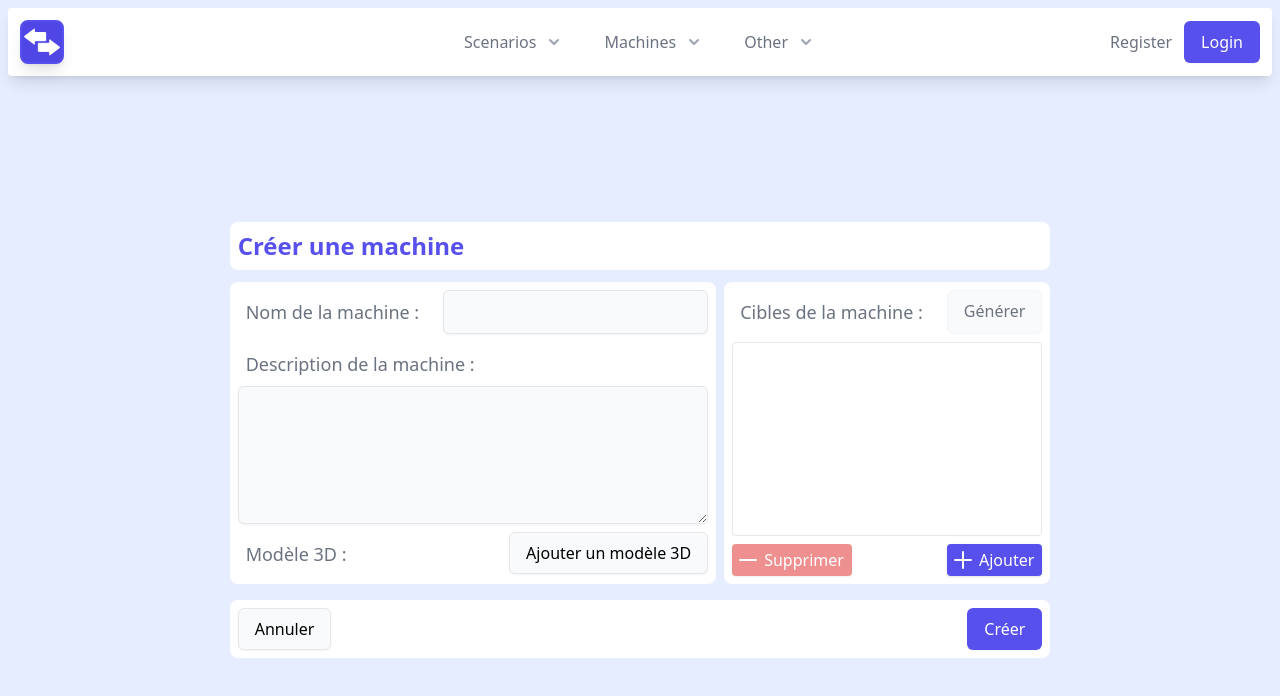
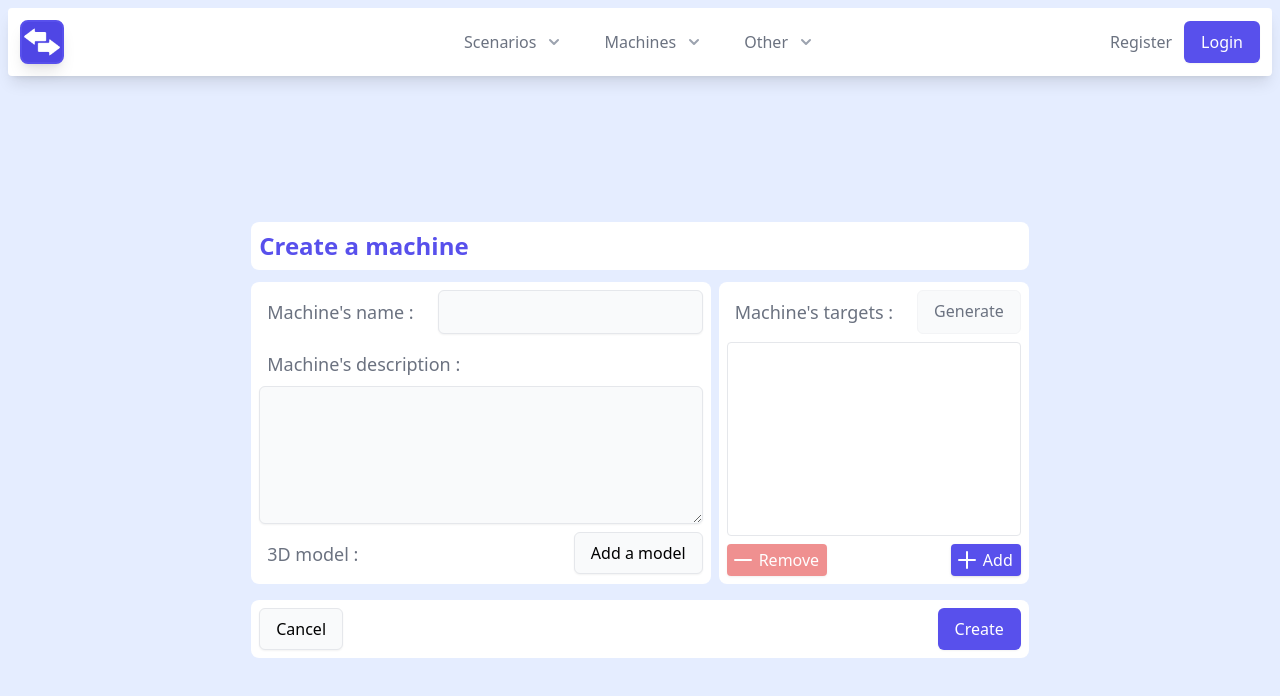
Before and after one commit to ERPI-UL/HELP-API, a Vue app in the folder app/: page /machines/create in a window 1280 px wide. Shown: the top 696 px of the page. Built offline with nearby package versions, Linux system fonts and the light colour scheme.

Commit message:
Modified createmachine page for language support

```diff
--- a/app/src/assets/languages/English.js
+++ b/app/src/assets/languages/English.js
@@ -6,6 +6,7 @@ const LANGUAGE = {
         CREATE: "create",
         EDIT: "edit",
         DELETE: "delete",
+        ADD: "add",
         SAVE: "save",
         CANCEL: "cancel",
         VALIDATE: "validate",
@@ -16,12 +17,13 @@ const LANGUAGE = {
         CONNECT: "connect",
         MORE: "more",
         SELECT: "select",
-        SEE: "see",
+        VIEW: "view",
         CHANGE: "change",
         SEND: "send",
         RESET: "reset",
         CHANGE: "change",
-        UPDATE: "update"
+        UPDATE: "update",
+        GENERATE: "generate"
     },
 
     EVENTS: {
@@ -53,6 +55,10 @@ const LANGUAGE = {
         TEACHER: "teacher",
         LEARNER: "learner",
         VISITOR: "visitor"
+    },
+
+    LOGS: {
+        MODIFICATIONS_SAVED: "Modifications saved",
     },
 
     COMMON: {
@@ -148,6 +154,22 @@ const LANGUAGE = {
         },
         ACTIONS: {
             NEW: "new machine",
+        },
+        MESSAGES: {
+            TITLE: "{action} a machine",
+            MACHINE_NAME: "machine's name",
+            MACHINE_DESCRIPTION: "machine's description",
+            MACHINE_MODEL: "3D model",
+            MACHINE_TARGETS: "machine's targets",
+            ADD_MODEL: "add a model",
+        },
+        LOGS: {
+            ERROR_MODEL_SAVING: "Error while saving the 3D model",
+            SPECIFY_MACHINE_NAME: "Please specify a machine name",
+            SPECIFY_MACHINE_DESCRIPTION: "Please specify a machine description",
+            SPECIFY_TARGET_NAME: "Please specify a target name",
+            DUPLICATE_TARGET_NAME: "Please specify unique target names",
+            ERROR_CREATION: "Error while creating the machine",
         }
     },
 
--- a/app/src/views/CreateMachine.vue
+++ b/app/src/views/CreateMachine.vue
@@ -7,32 +7,39 @@
             <div class="flex m-auto grow-0 w-fit m-2 mx-auto max-w-full">
                 <div class="flex grow flex-col my-auto min-h-0 max-h-inherit md:max-h-full">
                     <div id="scenario-header" class="flex flex-col grow max-h-full min-h-0">
-                        <h2 class="text-2xl text-indigo-600 font-extrabold mx-2 my-1 bg-white p-2 rounded-lg">{{ pageMode == MODE_VIEW ? "Voir" : pageMode == MODE_EDIT ? "Modifier" : "Créer" }} une machine</h2>
+                        <h2 class="text-2xl text-indigo-600 font-extrabold mx-2 my-1 bg-white p-2 rounded-lg">
+                            {{
+                                User.LANGUAGE.DATA.MACHINES.MESSAGES.TITLE.replace("{action}",
+                                (pageMode == MODE_VIEW ? User.LANGUAGE.DATA.ACTIONS.VIEW : pageMode == MODE_EDIT ? User.LANGUAGE.DATA.ACTIONS.EDIT : User.LANGUAGE.DATA.ACTIONS.CREATE))
+                            }}
+                        </h2>
                         <div class="flex md:flex-row flex-col p-2 min-h-0">
                             <!-- Machien's basic informations -->
                             <div class="flex flex-col h-full bg-white rounded-lg p-2 max-w-full space-y-2">
                                 <div class="flex md:flex-row flex-col justify-between"> <!-- Machine name input (input label and input zone) -->
-                                    <p class="text-gray-500 font-base text-lg p-2 mr-4">Nom de la machine : </p>
+                                    <p class="text-gray-500 font-base text-lg p-2 mr-4">{{ User.LANGUAGE.DATA.MACHINES.MESSAGES.MACHINE_NAME }} : </p>
                                     <input type="text" id="input-machinename" name="scenario-name" value="" class="md:size-to-parent whitespace-nowrap inline-flex px-4 py-2 border-gray-200 rounded-md shadow-sm text-base font-medium text-black bg-gray-50 hover:bg-gray-100">
                                 </div>
                                 <div class="flex flex-col grow-0"> <!-- Machine description input (input label and input zone) -->
-                                    <p class="text-gray-500 font-base text-lg p-2 mr-4">Description de la machine : </p>
+                                    <p class="text-gray-500 font-base text-lg p-2 mr-4">{{ User.LANGUAGE.DATA.MACHINES.MESSAGES.MACHINE_DESCRIPTION }} : </p>
                                     <textarea id="input-machinedesc" rows="5" style="resize: both;" class="md:size-to-parent px-4 py-2 border-gray-200 rounded-md shadow-sm text-base font-medium text-black bg-gray-50 hover:bg-gray-100"></textarea>
                                 </div>
                                 <div class="edit-zone flex justify-between grow-0"> <!-- Machine description input (input label and input zone) -->
-                                    <p class="text-gray-500 font-base text-lg p-2 mr-4">Modèle 3D : </p>
+                                    <p class="text-gray-500 font-base text-lg p-2 mr-4">{{ User.LANGUAGE.DATA.MACHINES.MESSAGES.MACHINE_MODEL }} : </p>
                                     <input type="file" name="" id="model-input" accept=".glb,.gltf">
                                     <label for="model-input">
-                                        <p class="md:size-to-parent border whitespace-nowrap inline-flex px-4 py-2 border-gray-200 rounded-md shadow-sm text-base font-medium text-black bg-gray-50 hover:bg-gray-100 cursor-pointer">Ajouter un modèle 3D</p>
+                                        <p class="md:size-to-parent border whitespace-nowrap inline-flex px-4 py-2 border-gray-200 rounded-md shadow-sm text-base font-medium text-black bg-gray-50 hover:bg-gray-100 cursor-pointer">
+                                            {{ User.LANGUAGE.DATA.MACHINES.MESSAGES.ADD_MODEL }}
+                                        </p>
                                     </label>
                                 </div>
                             </div>
                             <!-- Machine's targets -->
                             <div class="flex grow flex-col md:mt-0 mt-2 md:ml-2 ml-0 bg-white rounded-lg p-2 min-h-0 max-h-screen space-y-2">
                                 <div class="flex flex-row">
-                                    <p class="text-gray-500 font-base text-lg p-2 mr-4">Cibles de la machine : </p>
+                                    <p class="text-gray-500 font-base text-lg p-2 mr-4">{{ User.LANGUAGE.DATA.MACHINES.MESSAGES.MACHINE_TARGETS }} : </p>
                                     <p id="generate-btn" class="edit-zone border whitespace-nowrap inline-flex px-4 py-2 border-gray-100 rounded-md text-base font-medium text-gray-500 bg-gray-50 cursor-default">
-                                        Générer
+                                        {{ User.LANGUAGE.DATA.ACTIONS.GENERATE }}
                                     </p>
                                 </div>
                                 <div class="flex grow flex-col min-h-0">
@@ -51,13 +58,13 @@
                                             <svg xmlns="http://www.w3.org/2000/svg" class="h-6 w-6 m-auto text-white" fill="none" viewBox="0 0 24 24" stroke="currentColor" stroke-width="2">
                                             <path stroke-linecap="round" stroke-linejoin="round" d="M20 12H4" /> <!-- Remove button icon -->
                                             </svg>
-                                            <p class="whitespace-nowrap text-white m-auto mx-1">Supprimer</p> <!-- Remove button label -->
+                                            <p class="whitespace-nowrap text-white m-auto mx-1">{{ User.LANGUAGE.DATA.ACTIONS.REMOVE }}</p> <!-- Remove button label -->
                                         </button>
                                         <button v-on:click="addMachineTarget();" class="bg-indigo-600 p-1 h-fit w-fit flex flex-row shadow rounded">
                                             <svg xmlns="http://www.w3.org/2000/svg" class="h-6 w-6 m-auto text-white" fill="none" viewBox="0 0 24 24" stroke="currentColor" stroke-width="2">
                                             <path stroke-linecap="round" stroke-linejoin="round" d="M12 4v16m8-8H4" /> <!-- Add button icon -->
                                             </svg>
-                                            <p class="whitespace-nowrap text-white m-auto mx-1">Ajouter</p> <!-- Add button label -->
+                                            <p class="whitespace-nowrap text-white m-auto mx-1">{{ User.LANGUAGE.DATA.ACTIONS.ADD }}</p> <!-- Add button label -->
                                         </button>
                                     </div>
                                 </div>
@@ -69,8 +76,8 @@
                                 <p class="opacity-0 text-center text-indigo-600"></p>
                             </div>
                             <div class="flex grow justify-between"> <!-- Buttons -->
-                                <BackButton>{{ pageMode == MODE_VIEW ? "Retour" : "Annuler" }}</BackButton> <!-- Cancel button -->
-                                <ValidateButton id="validate-button" v-on:click="saveMachine" v-if="pageMode != MODE_VIEW">{{ pageMode == MODE_EDIT ? "Modifier" : "Créer" }}</ValidateButton> <!-- Save button -->
+                                <BackButton>{{ pageMode == MODE_VIEW ? User.LANGUAGE.DATA.ACTIONS.BACK : User.LANGUAGE.DATA.ACTIONS.CANCEL }}</BackButton> <!-- Cancel button -->
+                                <ValidateButton id="validate-button" v-on:click="saveMachine" v-if="pageMode != MODE_VIEW">{{ pageMode == MODE_EDIT ? User.LANGUAGE.DATA.ACTIONS.EDIT : User.LANGUAGE.DATA.ACTIONS.CREATE }}</ValidateButton> <!-- Save button -->
                             </div>
                         </div>
                     </div>
@@ -96,7 +103,7 @@ import { GLTFLoader } from "three/examples/jsm/loaders/GLTFLoader";
  */
 function logMessage(msg) {
     const btn = document.getElementById("validate-button");
-    btn.innerHTML = action;
+    btn.innerHTML = pageMode;
     const div = document.getElementById("log-zone");
     const txt = div.firstElementChild;
     if (txt.innerHTML.length < 1)
@@ -267,7 +274,7 @@ function saveModifications(name, description, targets) {
     saveMachineModel(originalMachine.id).then(() => {
         // model uploaded
     }).catch(err => {
-        logMessage("Erreur lors de la sauvegarde du modèle 3D");
+        logMessage(User.LANGUAGE.DATA.MACHINES.LOGS.ERROR_MODEL_SAVING);
         console.error(err);
     });
 
@@ -289,7 +296,7 @@ function saveModifications(name, description, targets) {
     });
 
     const setTaskDone = () => {
-        logMessage("Modifications sauvegardées");
+        logMessage(User.LANGUAGE.DATA.LOGS.MODIFICATIONS_SAVED);
         // redirectHome();
         // retreiveMachineInfos();
     };
@@ -352,13 +359,13 @@ function saveMachine() {
     // if no name has been provided, notify the user and return
     if (machineName.value.length < 1) {
         machineName.focus();
-        logMessage("Veuillez préciser un nom de machine.")
+        logMessage(User.LANGUAGE.DATA.MACHINES.LOGS.SPECIFY_MACHINE_NAME);
         return;
     }
     // if no description has been provided, notify the user and return
     if (machineDesc.value.length < 1) {
         machineDesc.focus();
-        logMessage("Veuillez préciser une description de machine.")
+        logMessage(User.LANGUAGE.DATA.MACHINES.LOGS.SPECIFY_MACHINE_DESCRIPTION);
         return;
     }
 
@@ -366,13 +373,13 @@ function saveMachine() {
     for (let i = 0; i < machineTargs.length; i++) {
         const target = machineTargs[i];
         if (target.name < 1) {
-            logMessage("Veuillez préciser un nom de cible.")
+            logMessage(User.LANGUAGE.DATA.MACHINES.LOGS.SPECIFY_TARGET_NAME)
             return;
         }
         for (let j = i+1; j < machineTargs.length; j++) {
             const target2 = machineTargs[j];
             if (target2.name == target.name) {
-                logMessage("Veuillez ne pas préciser deux fois la même cible.")
+                logMessage(User.LANGUAGE.DATA.MACHINES.LOGS.DUPLICATE_TARGET_NAME);
                 return;
             }
         }
@@ -421,7 +428,7 @@ function saveMachine() {
         } else checkForAddition();
 
     }).catch(err => { // error, notify the user
-        logMessage("Erreur lors de la création de la machine.");
+        logMessage(User.LANGUAGE.DATA.MACHINES.LOGS.ERROR_CREATION);
         if (!err.json) console.error(err);
         else err.json().then(json => {
             console.error(json)
@@ -529,7 +536,7 @@ export default {
         BackButton,
         ValidateButton
     },
-    data() {return {machineTargets, pageMode, MODE_VIEW, MODE_CREATE, MODE_EDIT};},
+    data() {return {User, machineTargets, pageMode, MODE_VIEW, MODE_CREATE, MODE_EDIT};},
     setup() {
 
     },
```
